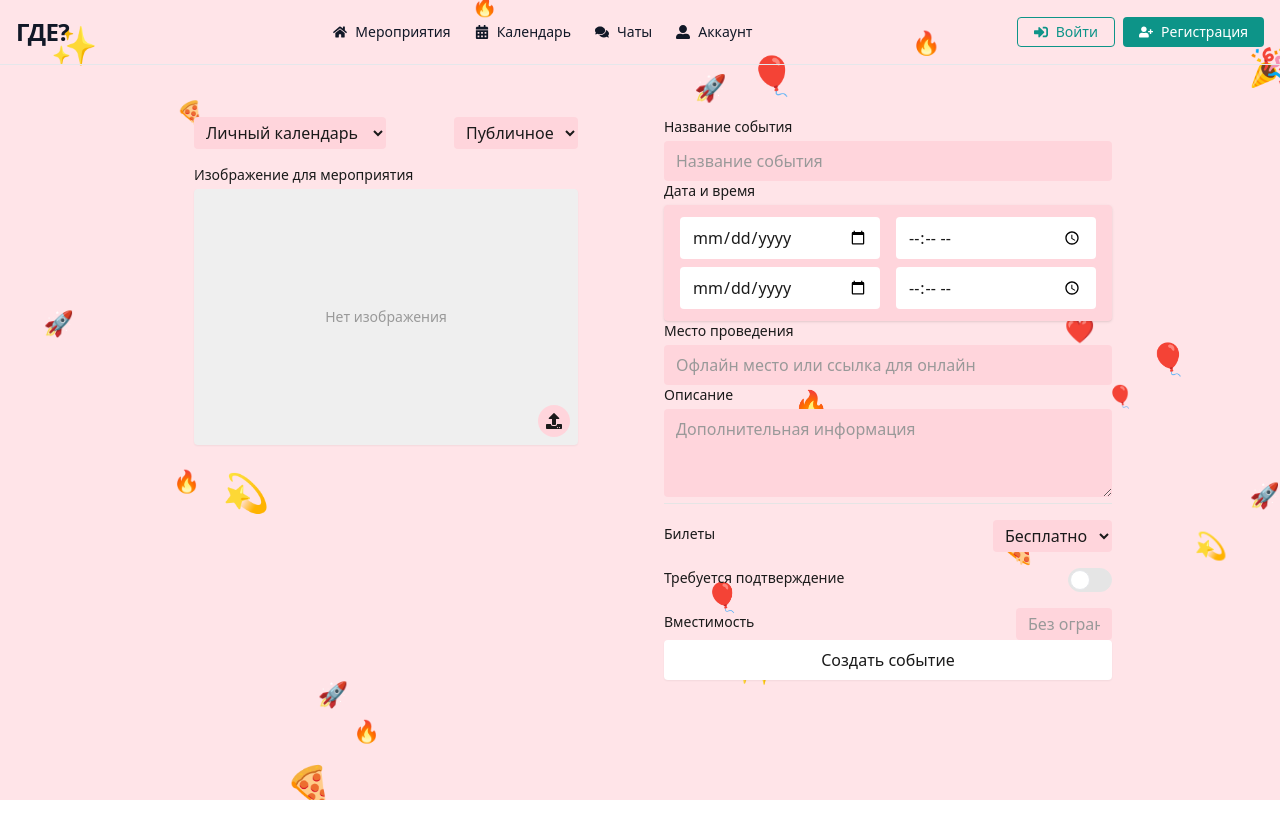
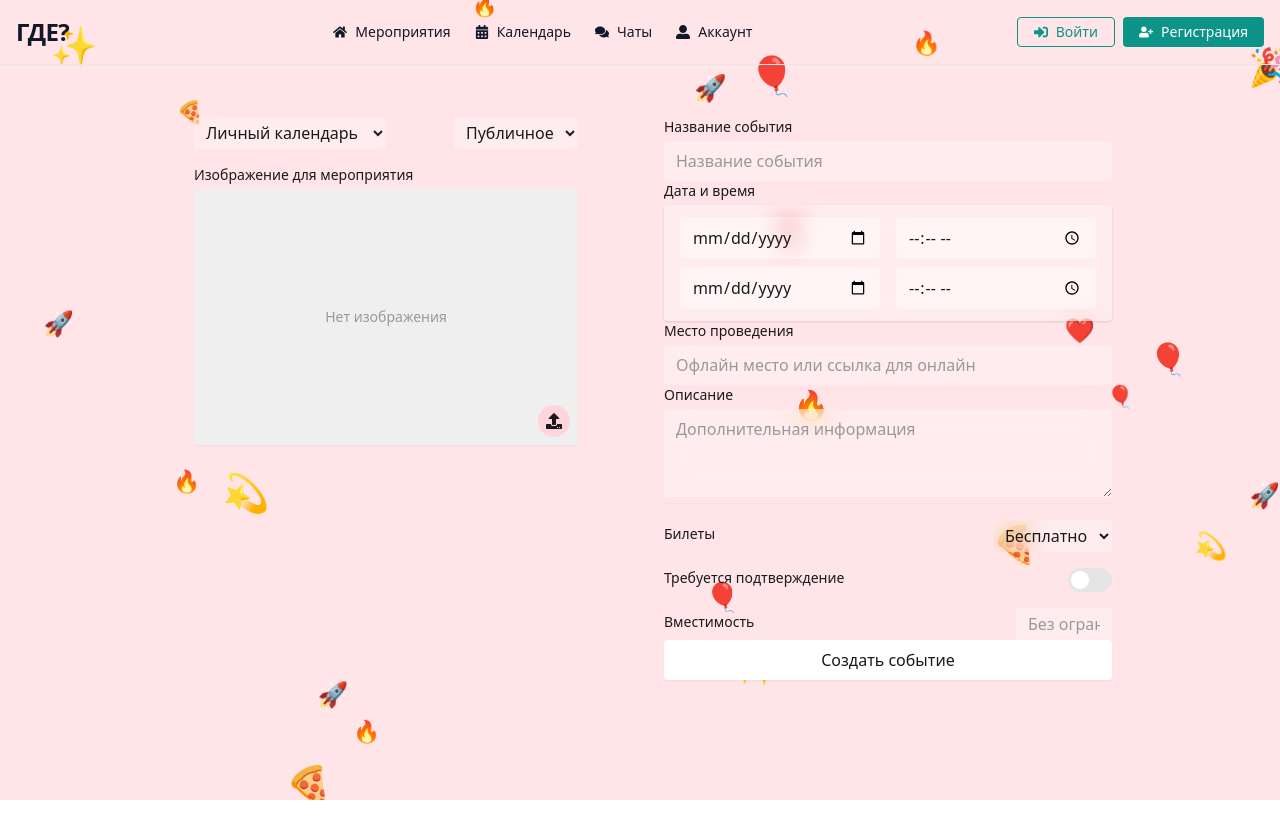
Before and after one commit to qarbo/meetups-fe, a React (Create React App) app: page /create in a window 1280 px wide. Shown: the top 838 px of the page. Built offline with nearby package versions, Linux system fonts and the light colour scheme.

Commit message:
Blur added

```diff
--- a/src/pages/CreateEvent.jsx
+++ b/src/pages/CreateEvent.jsx
@@ -129,7 +129,7 @@ export default function CreateEvent() {
           {/* Верхняя панель с выбором календаря и публичности */}
           <div className="flex justify-between">
             <select
-              className="rounded px-2 py-1 bg-[#FFD5DC] text-[#1A1A1A] placeholder:text-[#999999]"
+              className="rounded px-2 py-1 bg-white/30 backdrop-blur-md text-[#1A1A1A] placeholder:text-[#999999]"
               value={calendarType}
               onChange={(e) => setCalendarType(e.target.value)}
             >
@@ -138,7 +138,7 @@ export default function CreateEvent() {
             </select>
 
             <select
-              className="rounded px-2 py-1 bg-[#FFD5DC] text-[#1A1A1A] placeholder:text-[#999999]"
+              className="rounded px-2 py-1 bg-white/30 backdrop-blur-md text-[#1A1A1A] placeholder:text-[#999999]"
               value={visibility}
               onChange={(e) => setVisibility(e.target.value)}
             >
@@ -192,7 +192,7 @@ export default function CreateEvent() {
               <label className="block text-sm mb-1">Название события</label>
               <input
                 type="text"
-                className="w-full rounded bg-[#FFD5DC] text-[#1A1A1A] placeholder:text-[#999999] px-3 py-2"
+                className="w-full rounded bg-white/30 backdrop-blur-md text-[#1A1A1A] placeholder:text-[#999999] px-3 py-2"
                 placeholder="Название события"
                 value={title}
                 onChange={(e) => setTitle(e.target.value)}
@@ -202,7 +202,7 @@ export default function CreateEvent() {
             {/* Дата и время начала и окончания */}
             <div>
               <label className="block text-sm mb-1">Дата и время</label>
-              <div className="flex flex-col lg:flex-row rounded bg-[#FFD5DC] shadow space-y-2 lg:space-y-0">
+              <div className="flex flex-col lg:flex-row rounded bg-white/30 backdrop-blur-md shadow space-y-2 lg:space-y-0">
                 {/* Left labels */}
                 {/* <div className="flex flex-col justify-center items-center px-4 py-3 space-y-8 border-r border-[#E5E5E5] min-w-[60px]">
                   <div className="flex items-center space-x-2">
@@ -221,13 +221,13 @@ export default function CreateEvent() {
                   <div className="grid grid-cols-2 gap-4">
                     <input
                       type="date"
-                      className="rounded bg-white px-3 py-2 text-[#1A1A1A]"
+                      className="rounded bg-white/30 backdrop-blur-md px-3 py-2 text-[#1A1A1A]"
                       value={startDate}
                       onChange={(e) => setStartDate(e.target.value)}
                     />
                     <input
                       type="time"
-                      className="rounded bg-white px-3 py-2 text-[#1A1A1A]"
+                      className="rounded bg-white/30 backdrop-blur-md px-3 py-2 text-[#1A1A1A]"
                       value={startTime}
                       onChange={(e) => setStartTime(e.target.value)}
                     />
@@ -236,13 +236,13 @@ export default function CreateEvent() {
                   <div className="grid grid-cols-2 gap-4">
                     <input
                       type="date"
-                      className="rounded bg-white px-3 py-2 text-[#1A1A1A]"
+                      className="rounded bg-white/30 backdrop-blur-md px-3 py-2 text-[#1A1A1A]"
                       value={endDate}
                       onChange={(e) => setEndDate(e.target.value)}
                     />
                     <input
                       type="time"
-                      className="rounded bg-white px-3 py-2 text-[#1A1A1A]"
+                      className="rounded bg-white/30 backdrop-blur-md px-3 py-2 text-[#1A1A1A]"
                       value={endTime}
                       onChange={(e) => setEndTime(e.target.value)}
                     />
@@ -271,7 +271,7 @@ export default function CreateEvent() {
               <label className="block text-sm mb-1">Место проведения</label>
               <input
                 type="text"
-                className="w-full rounded bg-[#FFD5DC] text-[#1A1A1A] placeholder:text-[#999999] px-3 py-2"
+                className="w-full rounded bg-white/30 backdrop-blur-md text-[#1A1A1A] placeholder:text-[#999999] px-3 py-2"
                 placeholder="Офлайн место или ссылка для онлайн"
                 value={location}
                 onChange={(e) => setLocation(e.target.value)}
@@ -282,7 +282,7 @@ export default function CreateEvent() {
             <div>
               <label className="block text-sm mb-1">Описание</label>
               <textarea
-                className="w-full rounded bg-[#FFD5DC] text-[#1A1A1A] placeholder:text-[#999999] px-3 py-2"
+                className="w-full rounded bg-white/30 backdrop-blur-md text-[#1A1A1A] placeholder:text-[#999999] px-3 py-2"
                 placeholder="Дополнительная информация"
                 rows={3}
                 value={description}
@@ -296,7 +296,7 @@ export default function CreateEvent() {
               <div className="flex items-center justify-between">
                 <label className="block text-sm mb-1">Билеты</label>
                 <select
-                  className="rounded px-2 py-1 bg-[#FFD5DC] text-[#1A1A1A] placeholder:text-[#999999]"
+                  className="rounded px-2 py-1 bg-white/30 backdrop-blur-md text-[#1A1A1A] placeholder:text-[#999999]"
                   value={tickets}
                   onChange={(e) => setTickets(e.target.value)}
                 >
@@ -326,7 +326,7 @@ export default function CreateEvent() {
                 <label className="block text-sm mb-1">Вместимость</label>
                 <input
                   type="text"
-                  className="w-24 rounded bg-[#FFD5DC] text-[#1A1A1A] placeholder:text-[#999999] px-3 py-1"
+                  className="w-24 rounded bg-white/30 backdrop-blur-md text-[#1A1A1A] placeholder:text-[#999999] px-3 py-1"
                   placeholder="Без ограничения"
                   value={capacity}
                   onChange={(e) => setCapacity(e.target.value)}
```
